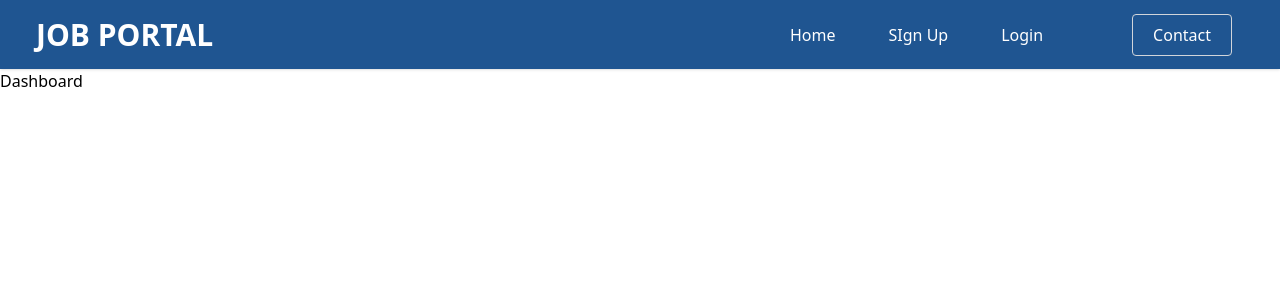
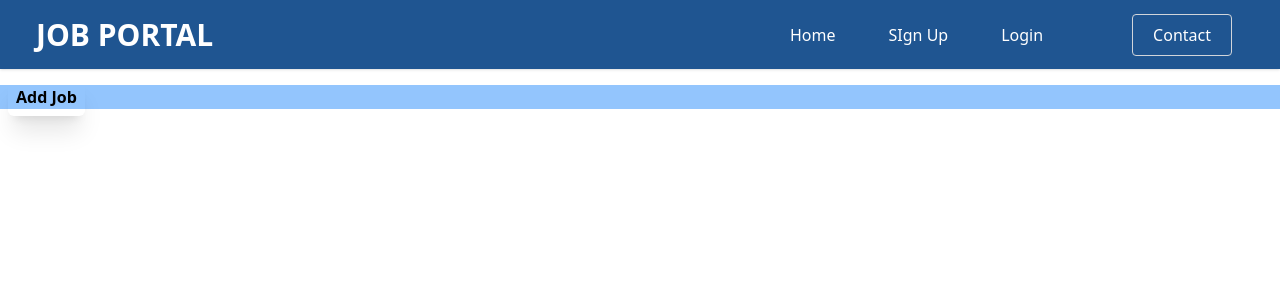
Before and after one commit to sarwar-asik/Job-portal-RTK, a React (Create React App) app: page /dashboard in a window 1280 px wide. Shown: the top 300 px of the page. Built offline with nearby package versions, Linux system fonts and the light colour scheme; no server answers.

Commit message:
dashboard added

```diff
--- a/src/layout/Home.js
+++ b/src/layout/Home.js
@@ -5,10 +5,8 @@ import "sweetalert2/src/sweetalert2";
 
 // /src/sweetalert2.scss
 const Home = () => {
-  const id = useId();
   // console.log(id, "unique id");
   // console.table(user,"user...........")
-
   return (
     <div>
       <Header />
--- a/src/layout/dashboard/Dashboard.js
+++ b/src/layout/dashboard/Dashboard.js
@@ -1,11 +1,23 @@
-import React from 'react';
+import React from "react";
+import { Link, Outlet, useNavigate } from "react-router-dom";
 
 const Dashboard = () => {
-    return (
-        <div>
-           <h1>Dashboard</h1>
-        </div>
-    );
+  const navigate = useNavigate();
+  return (
+    <div className="block lg:flex justify-between mt-4 px-2 bg-blue-300">
+      <section className="text-[16px] font-bold lg:w-[15%]">
+        <Link
+          to="/dashboard/addJob"
+          className="hover:bg-slate-200 shadow-xl rounded-md p-2"
+        >
+          Add Job
+        </Link>
+      </section>
+      <aside onClick={useNavigate("/dashboard")} className="lg:w-[85%] mx-auto">
+        <Outlet />
+      </aside>
+    </div>
+  );
 };
 
 export default Dashboard;
--- /dev/null
+++ b/src/pages/employer/AddJob.js
@@ -0,0 +1,11 @@
+import React from 'react';
+
+const AddJob = () => {
+    return (
+        <div>
+            <h2> Add a Job</h2>
+        </div>
+    );
+};
+
+export default AddJob;
--- a/src/routes/PrivateRoutes.js
+++ b/src/routes/PrivateRoutes.js
@@ -6,14 +6,19 @@ import Loader from "../shared/Loader";
 
 const PrivateRoutes = ({ children }) => {
   const { pathname } = useLocation();
-  const { isLoading, user:{email} } = useSelector((state) => state.auth);
+  const {
+    isLoading,
+    user: { email, role },
+  } = useSelector((state) => state.auth);
 
   if (isLoading) {
-    return <Loader/>
+    return <Loader />;
   }
-  if (isLoading && email) {
+  console.log(email,"**email**", role,"////", isLoading);
+  if (!isLoading && !email) {
     return <Navigate to="/login" state={{ path: pathname }} />;
   }
+
   return children;
 };
 
```
Also changed, not shown: src/routes/Routes.js (+8 -0 lines).
